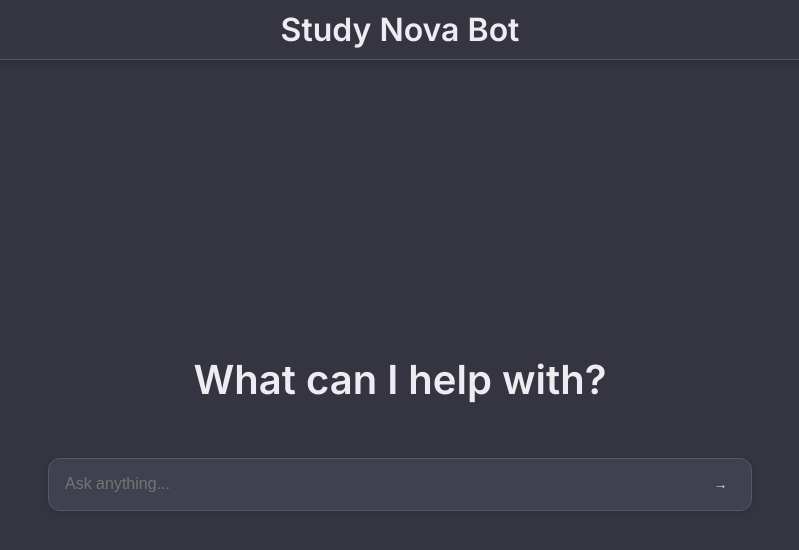
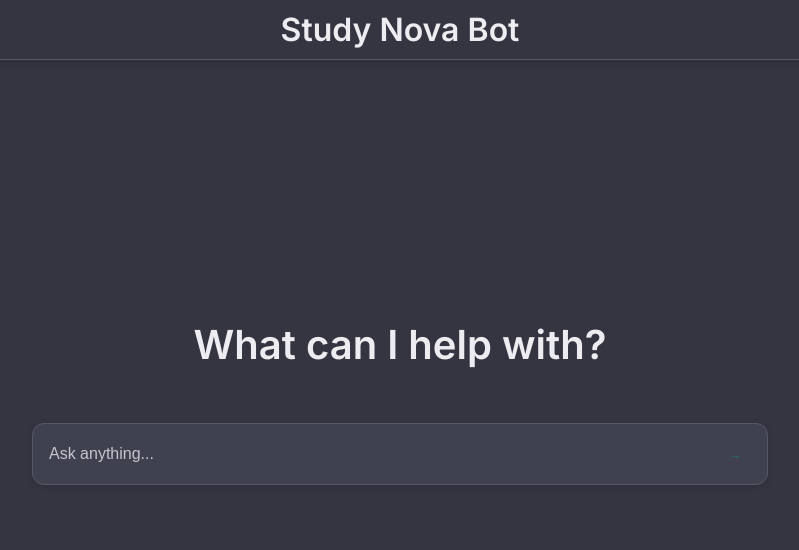
Before and after one commit to studynovabot/studynovabot, a Next.js app: page /chat in a window 1280 px wide. Shown: the top 550 px of the page, without its empty margins (240-1039 px from the left). Built offline with nearby package versions, Linux system fonts and the light colour scheme.

Commit message:
Fix styling issues to match ChatGPT interface

```diff
--- a/app/chat/page.tsx
+++ b/app/chat/page.tsx
@@ -62,6 +62,7 @@ export default function ChatPage() {
       <header className="chat-header">
         <h1 className="site-title">Study Nova Bot</h1>
       </header>
+      {messages.length > 0 && (
         <div className="messages-container">
           {messages.map((message, index) => (
             <div
@@ -75,6 +76,7 @@ export default function ChatPage() {
           ))}
           <div ref={messagesEndRef} />
         </div>
+      )}
       {messages.length === 0 ? (
         <div className="welcome-container">
           <h1>What can I help with?</h1>
--- a/app/globals.css
+++ b/app/globals.css
@@ -43,13 +43,14 @@ html {
 
 body {
   margin: 0;
-  min-height: 100%;
+  height: 100vh;
   font-family: 'Inter', -apple-system, BlinkMacSystemFont, 'Segoe UI', Roboto, sans-serif;
   background: var(--background-color);
   color: var(--text-primary);
   line-height: 1.5;
   display: flex;
   flex-direction: column;
+  overflow: hidden;
 }
 
 .welcome-container {
@@ -61,13 +62,9 @@ body {
   padding: 2rem;
   text-align: center;
   max-width: 800px;
-  margin: var(--header-height) auto 0;
-  min-height: calc(100vh - var(--header-height));
-  position: absolute;
-  top: 0;
-  left: 0;
-  right: 0;
-  bottom: 0;
+  margin: 0 auto;
+  width: 100%;
+  height: 100%;
   background: var(--background-color);
 }
 
@@ -82,11 +79,10 @@ body {
   flex: 1;
   display: flex;
   flex-direction: column;
-  max-width: var(--max-width);
-  margin: 0 auto;
   width: 100%;
   height: 100vh;
   position: relative;
+  overflow: hidden;
 }
 
 .chat-header {
@@ -108,11 +104,12 @@ body {
 .messages-container {
   flex: 1;
   overflow-y: auto;
-  padding: calc(var(--header-height) + 1rem) 0 1rem;
+  padding: var(--header-height) 0 0;
   scroll-behavior: smooth;
   display: flex;
   flex-direction: column;
-  gap: 1rem;
+  gap: 0;
+  width: 100%;
 }
 
 .messages-container::-webkit-scrollbar {
@@ -132,8 +129,15 @@ body {
   display: flex;
   padding: 1.5rem;
   animation: fadeIn 0.3s ease-in-out;
-  border-bottom: none;
   width: 100%;
+}
+
+.user-message {
+  background: var(--user-message-bg);
+}
+
+.bot-message {
+  background: var(--bot-message-bg);
 }
 
 .message:last-child {
@@ -171,22 +175,27 @@ body {
   left: 0;
   right: 0;
   display: flex;
-  gap: 0.75rem;
+  justify-content: center;
   background: var(--background-color);
   padding: 1.5rem;
   border-top: 1px solid var(--border-color);
 }
 
 .input-wrapper {
-  max-width: var(--max-width);
-  margin: 0 auto;
+  max-width: 48rem;
   width: 100%;
   display: flex;
   gap: 0.75rem;
   background: var(--input-background);
-  padding: 0.75rem;
+  padding: 0.75rem 1rem;
   border-radius: var(--radius-lg);
   border: 1px solid var(--border-color);
+  box-shadow: 0 2px 6px rgba(0, 0, 0, 0.1);
+  transition: border-color 0.2s;
+}
+
+.input-wrapper:focus-within {
+  border-color: var(--primary-color);
 }
 
 .search-box {
@@ -214,16 +223,37 @@ body {
   font-size: 1rem;
   outline: none;
   padding: 0;
+  line-height: 1.5;
+  resize: none;
+}
+
+.chat-input::placeholder {
+  color: var(--text-secondary);
 }
 
 .send-button {
   background: transparent;
   border: none;
-  color: var(--text-primary);
+  color: var(--primary-color);
   cursor: pointer;
   padding: 4px 8px;
   border-radius: 6px;
-  transition: background-color 0.2s;
+  transition: all 0.2s;
+  width: 32px;
+  height: 32px;
+  display: flex;
+  align-items: center;
+  justify-content: center;
+}
+
+.send-button:hover:not(:disabled) {
+  background: var(--surface-color);
+  color: var(--primary-light);
+}
+
+.send-button:disabled {
+  opacity: 0.5;
+  cursor: not-allowed;
 }
 
 .send-button:hover {
```
Lines whose indentation alone changed are shown as unchanged.
